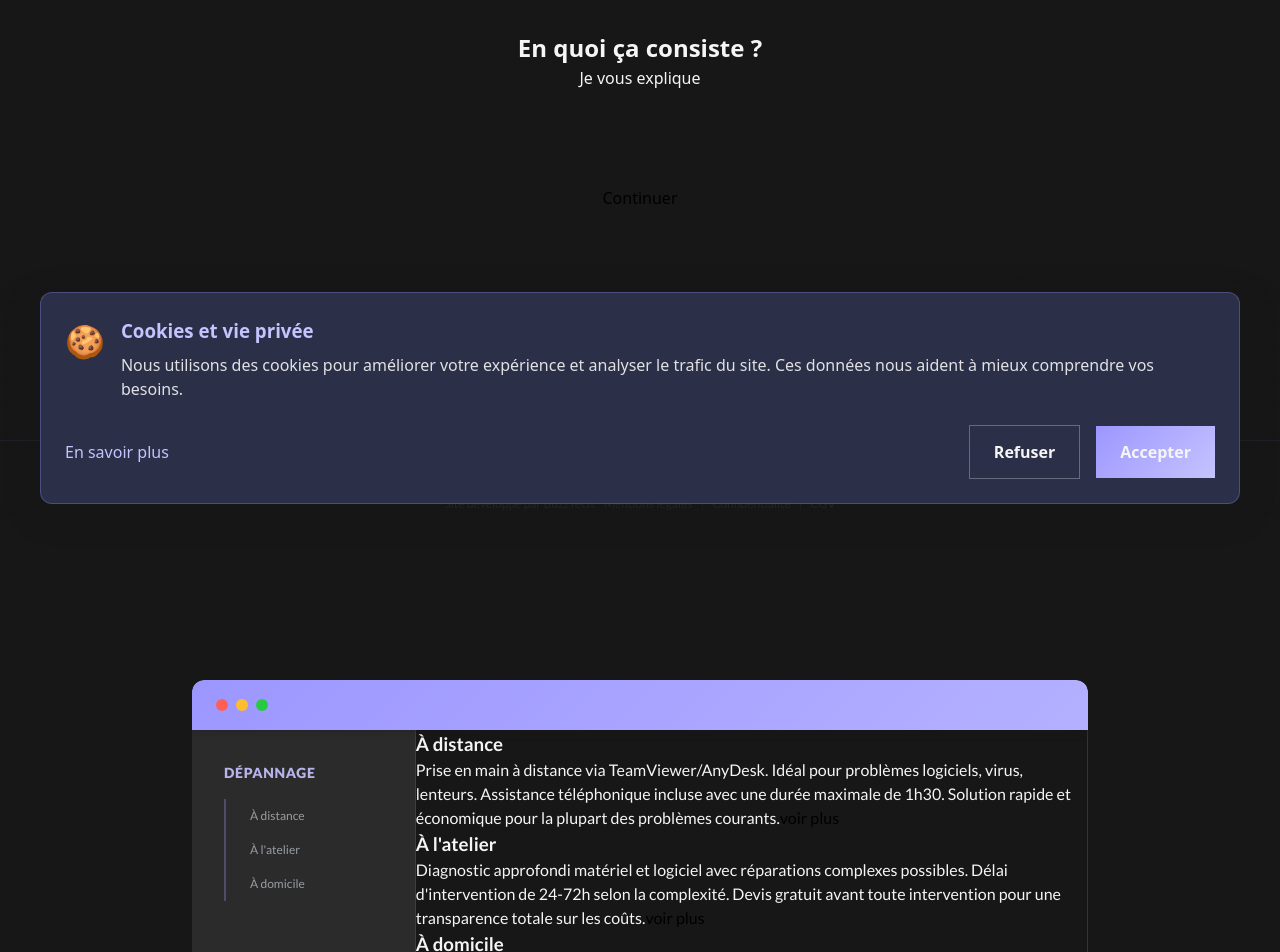
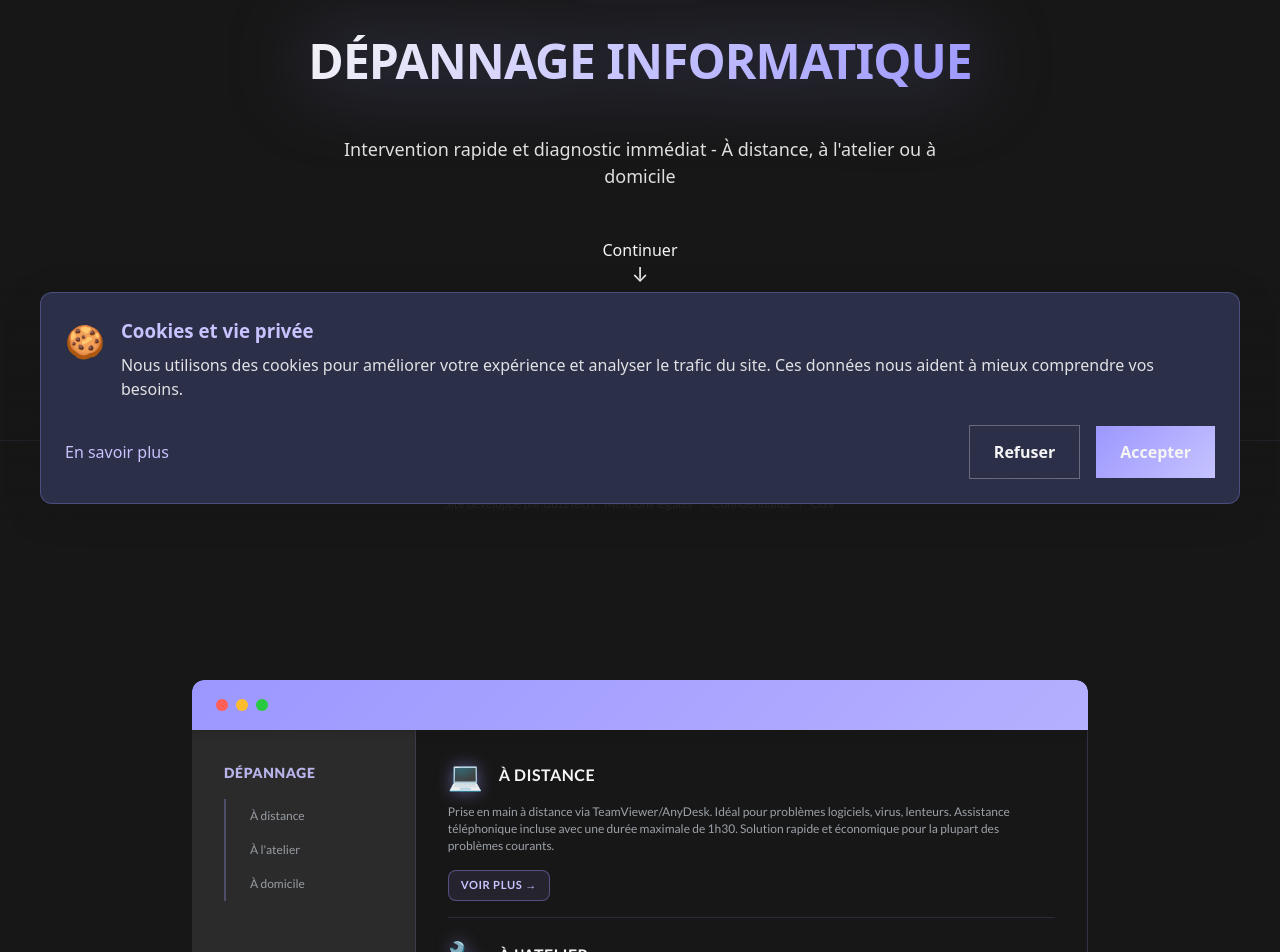
Before and after one commit to estebane-blancquart/buzztech, a React (Vite) app: page /depannage in a window 1280 px wide. Shown: the part 280-1232 px from the top of the page. Built offline with nearby package versions, Linux system fonts and the light colour scheme; a web font is replaced by a local one.

Commit message:
sdfxcvxcvxcv

```diff
--- a/src/ui/modules/service-how/How.tsx
+++ b/src/ui/modules/service-how/How.tsx
@@ -76,7 +76,6 @@ function How({ steps }: HowProps): JSX.Element {
       role="region"
       aria-label="Navigation des étapes du processus"
     >
-      {' '}
       <div className={styles['bar']}>
         <p className={styles['percentage']}>
           {Math.round(progressPercentage)}%
@@ -88,14 +87,14 @@ function How({ steps }: HowProps): JSX.Element {
       </div>
       <div className={styles['titles']}>
         {steps.map((step, index) => (
-          <div // ← Gardez div
+          <div
             className={classNames(styles['step'], {
               [styles['active'] as string]: activeItem === index,
             })}
             key={`step-${step.title}-${index}`}
             onClick={() => handleStepClick(index)}
-            role="button" // ← Ajoutez juste ça
-            tabIndex={0} // ← Et ça
+            role="button"
+            tabIndex={0}
             aria-pressed={activeItem === index}
             aria-label={`Étape ${index + 1}: ${step.title}`}
           >
@@ -104,7 +103,7 @@ function How({ steps }: HowProps): JSX.Element {
           </div>
         ))}
       </div>
-      <div className={styles['content']}>
+      <div className={styles['content']} data-custom-scroll="true">
         <div className={styles['corner']} data-corner="top-left"></div>
         <div className={styles['corner']} data-corner="top-right"></div>
         <div className={styles['corner']} data-corner="bottom-left"></div>
--- a/src/ui/modules/service-what/What.tsx
+++ b/src/ui/modules/service-what/What.tsx
@@ -1,32 +1,18 @@
 import { useRef } from 'react';
 import styles from './what.module.scss';
-import { WhatItem, WhatProps } from '@/core/types';
 
-const WhatItemComponent = ({
-  icon,
-  title,
-  description,
-}: WhatItem): JSX.Element => (
-  <div className={styles.item}>
-    <div className={styles.iconWrapper}>
-      <span className={styles.icon}>{icon}</span>
-    </div>
-    <h3 className={styles.title}>{title}</h3>
-    <p className={styles.description}>{description}</p>
-  </div>
-);
+interface WhatProps {
+  badge: string;
+  title: string;
+  subtitle: string;
+}
 
-const What = ({
-  items = [], // ✅ FIX: Valeur par défaut
-  heading = 'En quoi ça consiste ?',
-  subheading = 'Je vous explique',
-  buttonText = 'Continuer',
-}: WhatProps): JSX.Element => {
+const What = ({ badge, title, subtitle }: WhatProps): JSX.Element => {
   const containerRef = useRef<HTMLDivElement>(null);
   const hasUserInteractedRef = useRef<boolean>(false);
 
   const handleScrollClick = (): void => {
-    // ✅ FIX: Désactiver le scroller global temporairement
+    // Désactiver le scroller global temporairement
     const scrollerControl = (window as any).scrollerControl;
 
     if (scrollerControl) {
@@ -43,7 +29,7 @@ const What = ({
       if (scrollerControl) {
         scrollerControl.enableGlobalScroll();
       }
-    }, 800); // Durée de l'animation smooth scroll
+    }, 800);
   };
 
   const goToNextModule = (): void => {
@@ -81,27 +67,18 @@ const What = ({
       tabIndex={0}
       onKeyDown={handleKeyDown}
     >
-      <div className={styles.header}>
-        <h2 id="what-heading" className={styles.heading}>
-          {heading}
-        </h2>
-        <p className={styles.subheading}>{subheading}</p>
+      <div className={styles.badge}>{badge}</div>
+
+      <h1 id="what-heading" className={styles.title}>
+        {title}
+      </h1>
+
+      <p className={styles.subtitle}>{subtitle}</p>
+
+      <div className={styles.scrollIndicator} onClick={handleScrollClick}>
+        <span>Continuer</span>
+        <div className={styles.arrow}>↓</div>
       </div>
-
-      <div className={styles.grid}>
-        {items.map((item) => (
-          <WhatItemComponent key={item.title} {...item} />
-        ))}
-      </div>
-
-      <button
-        type="button"
-        onClick={handleScrollClick}
-        className={styles.scrollButton}
-        aria-label={buttonText}
-      >
-        {buttonText}
-      </button>
     </section>
   );
 };
--- a/src/ui/modules/service-why/Why.tsx
+++ b/src/ui/modules/service-why/Why.tsx
@@ -43,21 +43,25 @@ function WhyHome({
   onPageClick: (index: number) => void;
 }): JSX.Element {
   return (
-    <div className={styles['landing-content']}>
+    <div className={styles['landing-simple']}>
       {children.map((child, index) => (
-        <div key={index} className={styles['landing-item']}>
-          <h3>{child.props.title}</h3>
+        <div key={index} className={styles['landing-simple-item']}>
+          <div className={styles['item-header']}>
+            {child.props.icon && <span className={styles['item-icon']}>{child.props.icon}</span>}
+            <h3 className={styles['item-title']}>{child.props.title}</h3>
+          </div>
           {child.props.landingDescription && (
-            <p>
-              <span>{child.props.landingDescription}</span>
-              <button
-                onClick={() => onPageClick(index)}
-                aria-label={`Voir les détails de ${child.props.title}`}
-              >
-                voir plus
-              </button>
+            <p className={styles['item-description']}>
+              {child.props.landingDescription}
             </p>
           )}
+          <button
+            className={styles['item-button']}
+            onClick={() => onPageClick(index)}
+            aria-label={`Voir les détails de ${child.props.title}`}
+          >
+            Voir plus →
+          </button>
         </div>
       ))}
     </div>
@@ -152,6 +156,7 @@ function Why({ title, children }: WhyProps): JSX.Element {
           })}
           role="tabpanel"
           aria-live="polite"
+          data-custom-scroll="true"
         >
           {getActiveContent()}
         </div>
--- a/src/ui/modules/service-why/why.module.scss
+++ b/src/ui/modules/service-why/why.module.scss
@@ -63,6 +63,7 @@
   border-bottom: 1px solid rgba($purple, 0.2);
   border-right: 1px solid rgba($purple, 0.2);
   border-bottom-right-radius: $radius-md;
+  overflow: hidden;
 }
 
 /* ===== NAVIGATION SIDEBAR (25% left) ===== */
@@ -146,8 +147,20 @@
   overflow-y: auto;
 }
 
-.page {
-  position: relative;
+/* ===== FIX: Classe main-content pour le fade effect ===== */
+.main-content {
+  width: 100%;
+  height: 100%;
+  transition: opacity 0.3s ease;
+  overflow-y: auto;
+
+  &.fading {
+    opacity: 0;
+  }
+}
+
+/* ===== PAGE CONTENT (détails) ===== */
+.page-content {
   display: flex;
   flex-direction: column;
   height: 100%;
@@ -155,19 +168,32 @@
   background: $black;
 }
 
-.page-title {
+.page-header {
+  display: flex;
+  justify-content: space-between;
+  align-items: center;
   margin-bottom: $space-4;
-  color: $white;
-  font-size: $heading-3;  // Utilise heading-3 au lieu de text-2xl
-  font-weight: $weight-black;
-  text-transform: uppercase;
-  letter-spacing: 0.05em;
+
+  h3 {
+    margin: 0;
+    color: $white;
+    font-size: $heading-3;
+    font-weight: $weight-black;
+    text-transform: uppercase;
+    letter-spacing: 0.05em;
+  }
+
+  .icon {
+    font-size: 3rem;
+    filter: drop-shadow(0 0 10px rgba($purple, 0.5));
+  }
 }
 
-.page-list {
+.points {
   list-style: none;
   margin: 0;
   padding: 0;
+  flex: 1;
 
   li {
     position: relative;
@@ -187,119 +213,113 @@
   }
 }
 
-/* ===== LANDING PAGE (index = 0) ===== */
-.landing {
-  display: grid;
-  grid-template-columns: repeat(auto-fit, minmax(280px, 1fr));
-  gap: $space-4;
-  padding: $space-6;
+.contact-btn {
+  @include button-reset;
+
+  align-self: flex-start;
+  margin-top: $space-4;
+  padding: $space-2 $space-4;
+  border: 2px solid $purple;
+  border-radius: $radius-sm;
+  background: rgba($purple, 0.1);
+  color: $white;
+  font-size: $text-sm;
+  font-weight: $weight-bold;
+  text-transform: uppercase;
+  letter-spacing: 0.05em;
+  transition: all $transition-base;
+
+  &:hover {
+    background: $purple;
+    box-shadow: 0 4px 12px rgba($purple, 0.4);
+    transform: translateY(-2px);
+  }
+
+  &:focus-visible {
+    outline: 2px solid $purple-light;
+    outline-offset: 2px;
+  }
+}
+
+/* ===== LANDING ULTRA COMPACT ===== */
+.landing-simple {
+  display: flex;
+  flex-direction: column;
+  gap: $space-2; // Ultra compact
+  padding: $space-3 $space-4; // Padding minimal
   background: $black;
   height: 100%;
   overflow-y: auto;
 }
 
-.landing-card {
+.landing-simple-item {
+  display: flex;
+  flex-direction: column;
+  gap: $space-1; // Gap minimal
+  padding-bottom: $space-2; // Padding réduit au minimum
+  border-bottom: 1px solid rgba($purple, 0.15);
+
+  &:last-child {
+    border-bottom: none;
+    padding-bottom: 0;
+  }
+}
+
+.item-header {
+  display: flex;
+  align-items: center;
+  gap: $space-2;
+}
+
+.item-icon {
+  font-size: 1.75rem; // Taille minimale lisible
+  filter: drop-shadow(0 0 8px rgba($purple, 0.5));
+  flex-shrink: 0;
+}
+
+.item-title {
+  margin: 0;
+  color: $white;
+  font-size: $text-base; // Taille réduite
+  font-weight: $weight-bold;
+  text-transform: uppercase;
+  letter-spacing: 0.03em; // Réduit pour gagner de l'espace
+  line-height: 1.1; // Compact
+}
+
+.item-description {
+  margin: 0;
+  color: rgba($gray, 0.85);
+  font-size: 0.75rem; // 12px - ultra compact
+  line-height: 1.4; // Compact mais lisible
+}
+
+.item-button {
   @include button-reset;
 
-  position: relative;
-  display: flex;
-  flex-direction: column;
-  padding: $space-4;
-  border: 1px solid rgba($purple, 0.3);
-  border-radius: $radius-md;
-  background: linear-gradient(
-    135deg,
-    rgba($purple-dark, 0.3) 0%,
-    rgba($purple-dark, 0.1) 100%
-  );
-  text-align: left;
+  align-self: flex-start;
+  margin-top: $space-1;
+  padding: 6px 12px; // Padding minimal en px
+  border: 1px solid rgba($purple, 0.4);
+  border-radius: $radius-sm;
+  background: rgba($purple, 0.1);
+  color: $purple-light;
+  font-size: 0.7rem; // 11px - très petit
+  font-weight: $weight-bold;
+  text-transform: uppercase;
+  letter-spacing: 0.05em;
   transition: all $transition-base;
-  cursor: pointer;
-  overflow: hidden;
 
   &:hover {
-    border-color: rgba($purple, 0.6);
-    background: linear-gradient(
-      135deg,
-      rgba($purple-dark, 0.5) 0%,
-      rgba($purple-dark, 0.2) 100%
-    );
-    transform: translateY(-4px);
-    box-shadow: 0 8px 24px rgba($purple, 0.3);
+    border-color: $purple;
+    background: rgba($purple, 0.2);
+    color: $white;
+    transform: translateX(3px);
   }
 
   &:focus-visible {
     outline: 2px solid $purple;
     outline-offset: 2px;
-  }
-
-  &::before {
-    position: absolute;
-    top: 0;
-    left: 0;
-    width: 100%;
-    height: 4px;
-    background: linear-gradient(90deg, $purple 0%, $purple-light 100%);
-    content: "";
-  }
-}
-
-.card-icon {
-  font-size: 3rem;
-  margin-bottom: $space-3;
-  filter: drop-shadow(0 0 10px rgba($purple, 0.5));
-}
-
-.card-title {
-  margin-bottom: $space-3;
-  color: $white;
-  font-size: $text-lg;
-  font-weight: $weight-bold;
-  text-transform: uppercase;
-  letter-spacing: 0.05em;
-}
-
-.card-description {
-  color: rgba($gray, 0.9);
-  font-size: $text-sm;
-  line-height: 1.6;
-}
-
-/* ===== CORNERS DÉCORATIFS ===== */
-.corner {
-  position: absolute;
-  z-index: 10;
-  width: 20px;
-  height: 20px;
-  border: 3px solid rgba($purple, 0.4);
-  transition: border-color $transition-base;
-
-  &[data-corner="top-left"] {
-    top: 0;
-    left: 0;
-    border-right: none;
-    border-bottom: none;
-  }
-
-  &[data-corner="top-right"] {
-    top: 0;
-    right: 0;
-    border-left: none;
-    border-bottom: none;
-  }
-
-  &[data-corner="bottom-left"] {
-    bottom: 0;
-    left: 0;
-    border-right: none;
-    border-top: none;
-  }
-
-  &[data-corner="bottom-right"] {
-    right: 0;
-    bottom: 0;
-    border-left: none;
-    border-top: none;
   }
 }
 
@@ -308,10 +328,6 @@
   .why {
     width: 70vw;
     max-width: 900px;
-  }
-
-  .landing {
-    grid-template-columns: repeat(3, 1fr);
   }
 }
 
@@ -322,10 +338,6 @@
 
   .nav {
     width: 30%;
-  }
-
-  .landing {
-    grid-template-columns: repeat(2, 1fr);
   }
 }
 
@@ -339,29 +351,33 @@
     display: none;
   }
 
-  .page,
-  .landing {
+  .page-content {
     padding: $space-4;
   }
 
-  .page-title {
+  .page-header h3 {
     font-size: $text-xl;
   }
 
-  .landing {
-    grid-template-columns: 1fr;
-    gap: $space-3;
+  .landing-simple {
+    gap: $space-1;
+    padding: $space-2 $space-3;
   }
 
-  .landing-card {
-    padding: $space-4;
+  .item-icon {
+    font-size: 1.5rem;
   }
 
-  .card-title {
-    font-size: $text-base;
+  .item-title {
+    font-size: $text-sm;
   }
 
-  .card-description {
-    font-size: $text-xs;
+  .item-description {
+    font-size: 0.7rem;
+  }
+
+  .item-button {
+    font-size: 0.65rem;
+    padding: 4px 10px;
   }
 }
```
